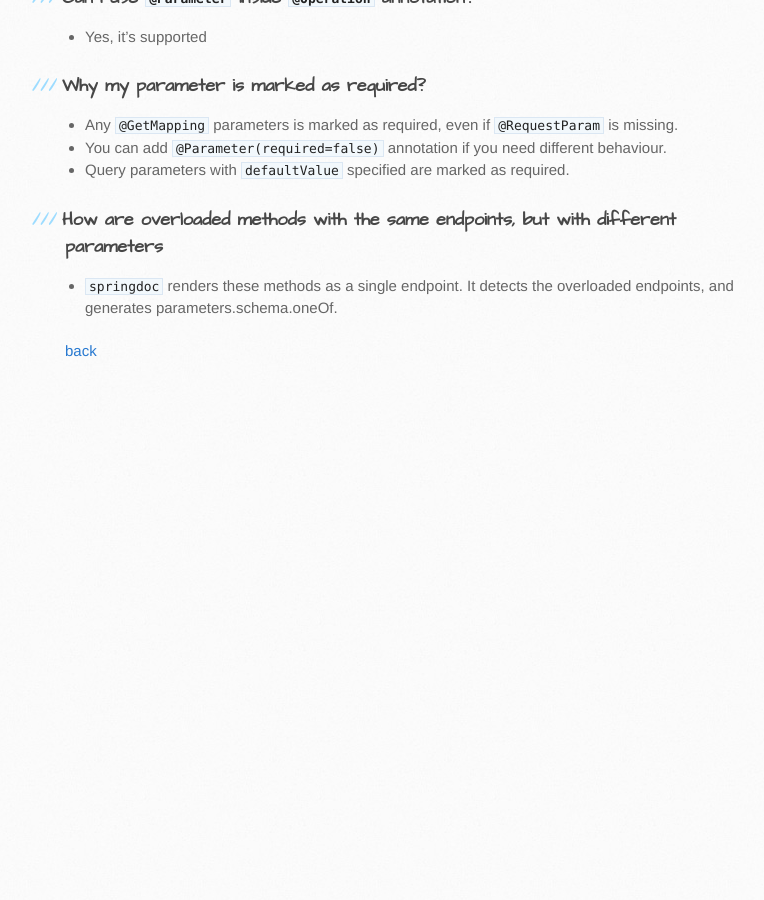
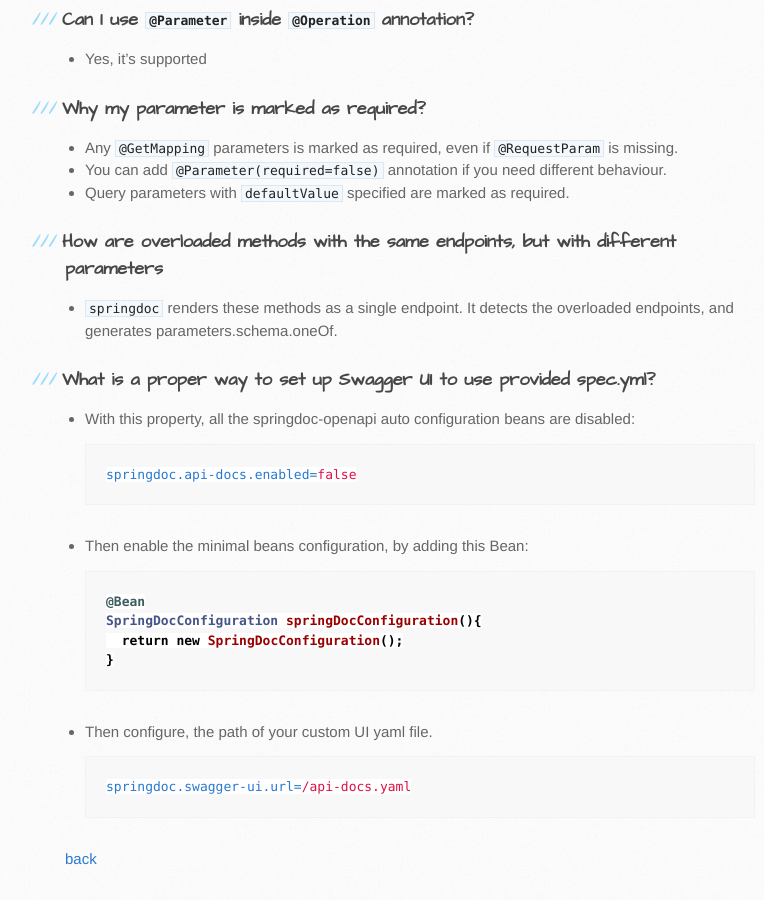
Before and after one commit to springdoc/springdoc-openapi-demos, a Jekyll site: the page built from docs/faq.md, in a window 1280 px wide and 900 px high, scrolled down 14552 px. Shown: the whole window, without its empty margins (105-869 px from the left). Built offline with Jekyll 4.4.1, drawn with Linux system fonts in a browser that asks for light colours; before the commit the page ends 14957 px from its top, so only the background shows below that; some of the changed text lies outside the part shown.

Commit message:
faq update

````diff
--- a/docs/faq.md
+++ b/docs/faq.md
@@ -490,4 +490,21 @@
 ### How are overloaded methods with the same endpoints, but with different parameters
 - `springdoc` renders these methods as a single endpoint. It detects the overloaded endpoints, and generates parameters.schema.oneOf.
 
+### What is a proper way to set up Swagger UI to use provided spec.yml?
+- With this property, all the springdoc-openapi auto configuration beans are disabled:
+```properties
+springdoc.api-docs.enabled=false
+```
+- Then enable the minimal beans configuration, by adding this Bean:
+```java
+@Bean
+SpringDocConfiguration springDocConfiguration(){
+	return new SpringDocConfiguration();
+}
+```
+- Then configure, the path of your custom UI yaml file.
+```properties
+springdoc.swagger-ui.url=/api-docs.yaml
+```
+
 [back](./)
````
